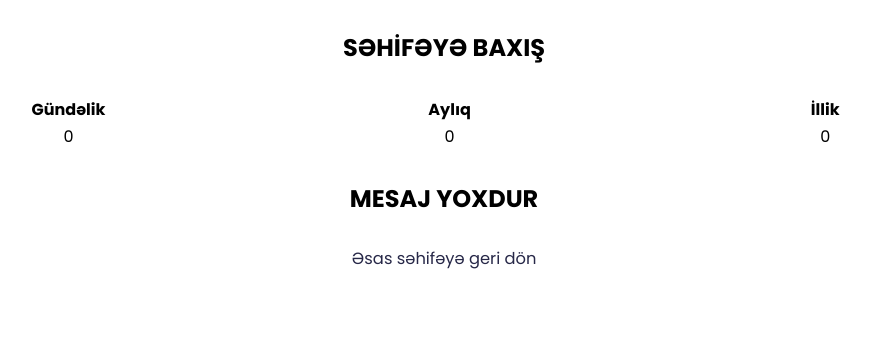
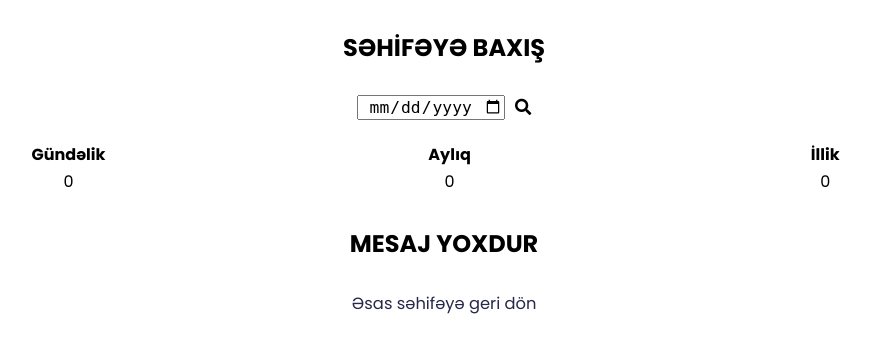
Before and after one commit to adamorujov/techmasoftproject, a Django app: template techmasoft/page/templates/pages/messages.html in a window 1280 px wide. Shown: the top 353 px of the page, without its empty margins (196-1067 px from the left). Run offline with Django 3.2, Linux system fonts and the light colour scheme; the template is opened without the code that fills it, so the values that code supplies are empty.

Commit message:
Sehifeye baxis hissesine yeni xususiyyet elave edildi

```diff
--- a/techmasoft/page/templates/pages/messages.html
+++ b/techmasoft/page/templates/pages/messages.html
@@ -17,6 +17,12 @@
             <div class="messages_title">
                 <h2>SƏHİFƏYƏ BAXIŞ</h2>
             </div>
+            <form class="dateform" method="GET">
+                <div class="inputarea">
+                    <input type="date" class="dateinput" name="date" value="{{ default_date }}">
+                    <button type="submit" class="datebutton"><i class="fas fa-search"></i></button>
+                </div>
+            </form>
             <table style="width:100%;">
                 <thead>
                     <tr>
--- a/techmasoft/static/css/style.css
+++ b/techmasoft/static/css/style.css
@@ -1123,6 +1123,25 @@ form .button:focus{
     margin-bottom:2rem;
     width:40%;
 }
+.dateform{
+    margin:auto;
+    margin-bottom:2rem;
+    width:100%;
+}
+.dateinput{
+    text-align: center;
+    font-size: 102%;
+}
+.inputarea{
+    display: block;
+    text-align: center;
+}
+.datebutton{
+    background:none;
+    border:none;
+    font-size: 102%;
+    margin-left: 0.5%;
+}
 .msgsbutton{
     background : none;
     border: none;
```
Also changed, not shown: techmasoft/page/views.py (+19 -4 lines).
